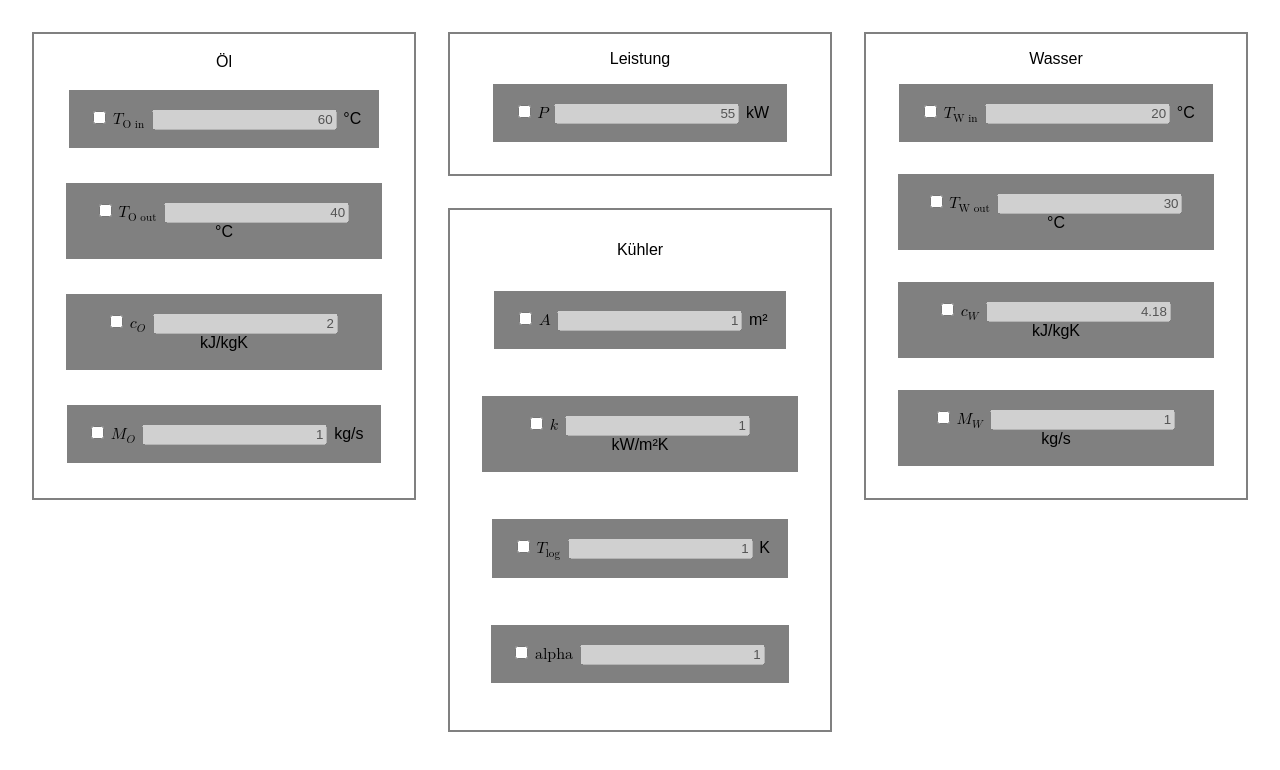
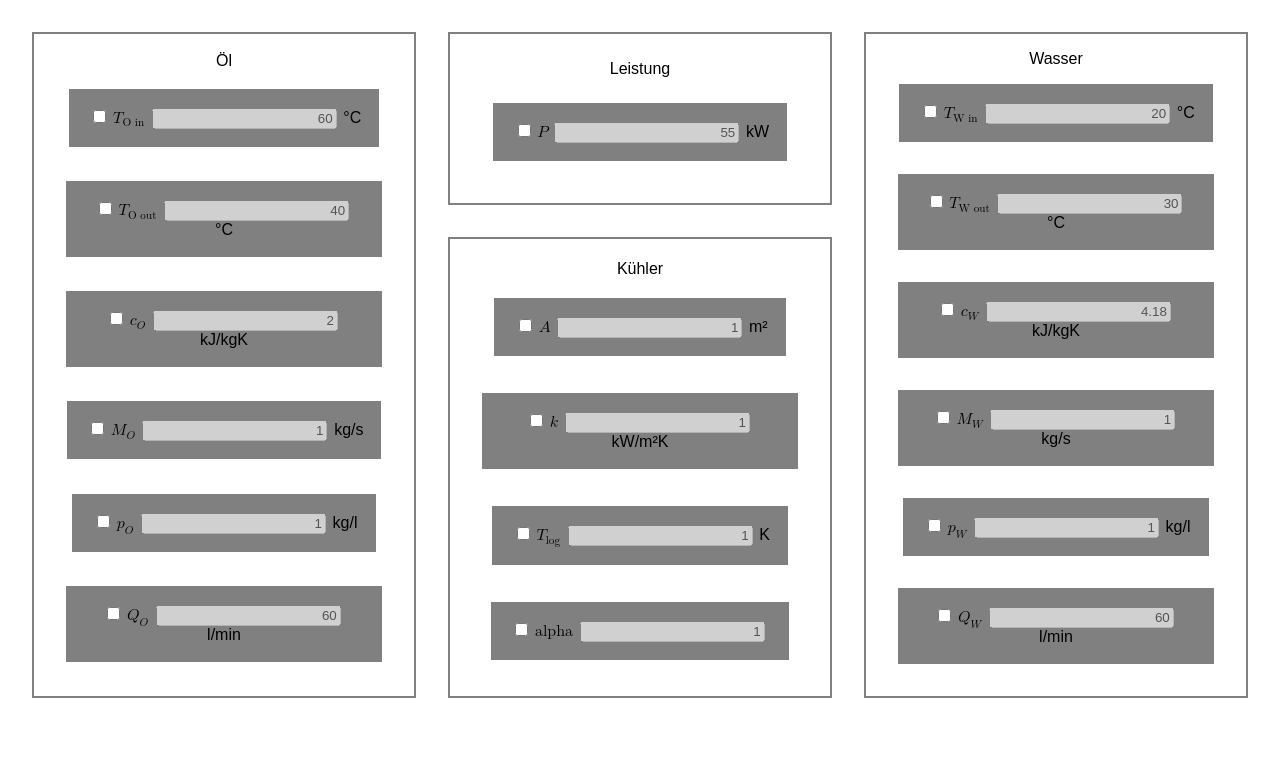
Before and after one commit to PiIsFour/heat, a React (Create React App) app: page / in a window 1280 px wide. Shown: the top 770 px of the page. Built offline with nearby package versions, Linux system fonts and the light colour scheme.

Commit message:
added Volume flow fields for ease of use (#5)

```diff
--- a/src/App.js
+++ b/src/App.js
@@ -22,6 +22,10 @@ class App extends Component {
     .compose("k", "kW/m²K", 1, <mrow><mi>k</mi></mrow>)
     .compose("tlog", "K", 1, <mrow><msub><mi>T</mi><mi>log</mi></msub></mrow>)
     .compose("alpha", "", 1, <mrow><mi>alpha</mi></mrow>)
+    .compose("pw", "kg/l", 1, <mrow><msub><mi>p</mi><mi>W</mi></msub></mrow>)
+    .compose("po", "kg/l", 1, <mrow><msub><mi>p</mi><mi>O</mi></msub></mrow>)
+    .compose("Qw", "l/min", 60, <mrow><msub><mi>Q</mi><mi>W</mi></msub></mrow>)
+    .compose("Qo", "l/min", 60, <mrow><msub><mi>Q</mi><mi>O</mi></msub></mrow>)
     state.all = {
       valueChanged: (name, value) => {
         const state = {...this.state};
@@ -59,13 +63,19 @@ class App extends Component {
     .add("k", ["P", "A", "tlog"], i => i.P/i.A/i.tlog, <mrow><mi>k</mi><mo>=</mo><mfrac><mi>P</mi><mrow><mi>A</mi><mo>*</mo><msub><mi>T</mi><mi>log</mi></msub></mrow></mfrac></mrow>)
     .add("alpha", ["A", "k", "co", "cw", "Mo", "Mw"], i => Math.exp(i.A*i.k*((1/i.co/i.Mo)-(1/i.cw/i.Mw))), <mrow><mi>alpha</mi><mo>=</mo><mo>exp</mo><mo>(</mo><mi>A</mi><mo>*</mo><mi>k</mi><mo>*</mo><mo>(</mo><mfrac><mn>1</mn><mrow><msub><mi>c</mi><mi>O</mi></msub><mo>*</mo><msub><mi>M</mi><mi>O</mi></msub></mrow></mfrac><mo>-</mo><mfrac><mn>1</mn><mrow><msub><mi>c</mi><mi>W</mi></msub><mo>*</mo><msub><mi>M</mi><mi>W</mi></msub></mrow></mfrac><mo>)</mo><mo>)</mo></mrow>)
     .add("P", ["alpha", "toin", "twin", "co", "cw", "Mo", "Mw"], i => (i.alpha-1)*(i.toin-i.twin)/((i.alpha/i.co/i.Mo)-(1/i.cw/i.Mw)), <mrow><mi>P</mi><mo>=</mo><mfrac><mrow><mo>(</mo><mi>alpha</mi><mo>-</mo><mn>1</mn><mo>)</mo><mo>(</mo><msub><mi>T</mi><mi>O in</mi></msub><mo>-</mo><msub><mi>T</mi><mi>W in</mi></msub><mo>)</mo></mrow><mrow><mo>(</mo><mfrac><mi>alpha</mi><mrow><msub><mi>c</mi><mi>O</mi></msub><mo>*</mo><msub><mi>M</mi><mi>O</mi></msub></mrow></mfrac><mo>-</mo><mfrac><mn>1</mn><mrow><msub><mi>c</mi><mi>W</mi></msub><mo>*</mo><msub><mi>M</mi><mi>W</mi></msub></mrow></mfrac><mo>)</mo></mrow></mfrac></mrow>)
+    .add("Mw", ["pw", "Qw"], i => i.pw*i.Qw/60, <mrow><msub><mi>M</mi><mi>W</mi></msub><mo>=</mo><msub><mi>p</mi><mi>W</mi></msub><mo>*</mo><msub><mi>Q</mi><mi>W</mi></msub></mrow>)
+    .add("Mo", ["po", "Qo"], i => i.po*i.Qo/60, <mrow><msub><mi>M</mi><mi>O</mi></msub><mo>=</mo><msub><mi>p</mi><mi>O</mi></msub><mo>*</mo><msub><mi>Q</mi><mi>O</mi></msub></mrow>)
+    .add("pw", ["Mw", "Qw"], i => i.Mw/i.Qw*60, <mrow><msub><mi>p</mi><mi>W</mi></msub><mo>=</mo><mfrac><msub><mi>M</mi><mi>W</mi></msub><msub><mi>Q</mi><mi>W</mi></msub></mfrac></mrow>)
+    .add("po", ["Mo", "Qo"], i => i.Mo/i.Qo*60, <mrow><msub><mi>p</mi><mi>O</mi></msub><mo>=</mo><mfrac><msub><mi>M</mi><mi>O</mi></msub><msub><mi>Q</mi><mi>O</mi></msub></mfrac></mrow>)
+    .add("Qw", ["Mw", "pw"], i => i.Mw/i.pw*60, <mrow><msub><mi>Q</mi><mi>W</mi></msub><mo>=</mo><mfrac><msub><mi>M</mi><mi>W</mi></msub><msub><mi>p</mi><mi>W</mi></msub></mfrac></mrow>)
+    .add("Qo", ["Mo", "po"], i => i.Mo/i.po*60, <mrow><msub><mi>Q</mi><mi>O</mi></msub><mo>=</mo><mfrac><msub><mi>M</mi><mi>O</mi></msub><msub><mi>p</mi><mi>O</mi></msub></mfrac></mrow>)
   }
   render() {
     const opt = [
-      {name: "Wasser", childs: ["twin", "twout", "cw", "Mw"], style: {gridColumn: "3 / span 1", gridRowEnd: "span 2"}},
-      {name: "Öl", childs: ["toin", "toout", "co", "Mo"], style: {gridColumn: "1 / span 1", gridRowEnd: "span 2"}},
       {name: "Leistung", childs: ["P"], style: {gridColumn: "2 / span 1"}},
-      {name: "Kühler", childs: ["A", "k", "tlog", "alpha"], style: {gridColumn: "2 / span 1", gridRowEnd: "span 2"}},
+      {name: "Wasser", childs: ["twin", "twout", "cw", "Mw", "pw", "Qw"], style: {gridColumn: "3 / span 1", gridRowEnd: "span 2"}},
+      {name: "Öl", childs: ["toin", "toout", "co", "Mo", "po", "Qo"], style: {gridColumn: "1 / span 1", gridRowEnd: "span 2"}},
+      {name: "Kühler", childs: ["A", "k", "tlog", "alpha"], style: {gridColumn: "2 / span 1"}},
     ];
     return (
       <div className="App">
```
Also changed, not shown: 1 other file (tests, documents, lock files or other folders).
